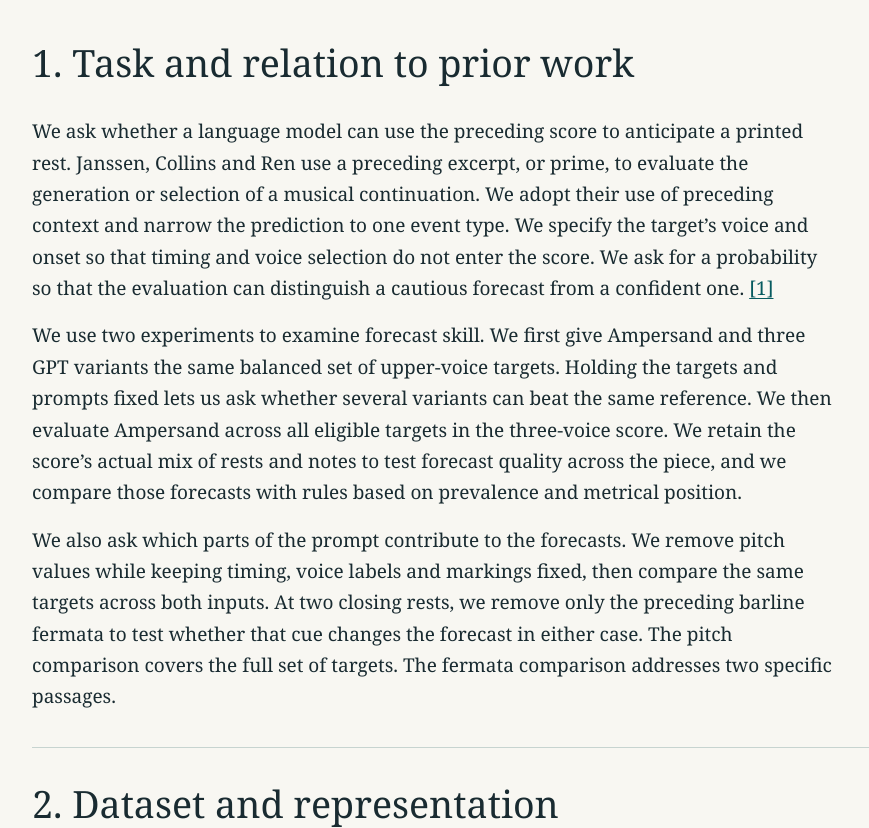
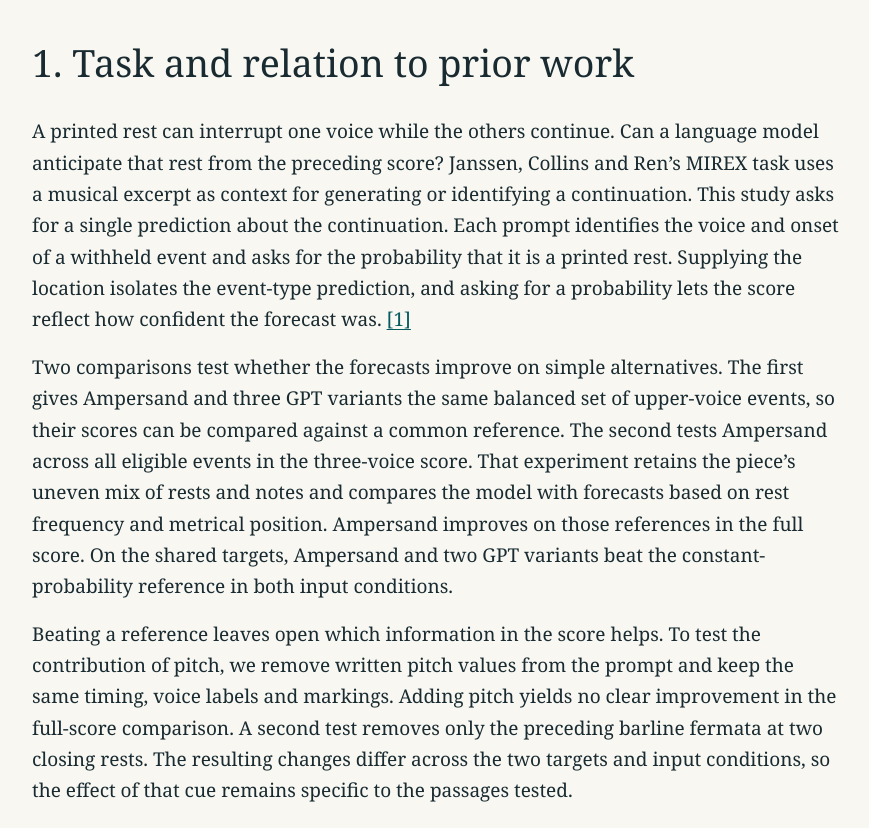
Before and after one commit to ClementineY/ClementineY.github.io, a plain HTML site: page research/forecasting-rests-le-sapin/index.html in a window 1280 px wide. Shown: the part 1001-1829 px from the top of the page, without its empty margins (147-1016 px from the left). Drawn offline with Linux system fonts and the light colour scheme.

Commit message:
Improve the flow of the research introduction

```diff
--- a/research/forecasting-rests-le-sapin/index.html
+++ b/research/forecasting-rests-le-sapin/index.html
@@ -22,9 +22,9 @@ p,li,dd{max-width:76ch}figure{margin:26px 0;background:white;border:1px solid va
 <nav aria-label="Article sections"><a href="#task">Task</a><a href="#data">Dataset</a><a href="#evaluation">Evaluation</a><a href="#results">Results</a><a href="#discussion">Discussion</a><a href="#references">References</a></nav>
 <div class="abstract"><h2>Abstract</h2><p>Can a language model anticipate a printed rest when given the preceding score and the location of the next event? We tested Ampersand v0.1, a general-purpose language model from Humans&amp;, on a three-voice transcription of Sibelius’s <i>Le Sapin</i>. Its forecasts improved on simple score-derived baselines. Adding written pitch did not reliably improve forecasts, and the small aggregate advantage of rhythm-only input came from the unbarred passage. Showing the barline fermata reduced the predicted rest probability at one closing target under both inputs. At the other target, the direction depended on the input. In a separate single-voice comparison on shared targets, Ampersand and two GPT variants beat a constant-probability baseline, while another GPT variant fell short. These findings describe forecasts of printed rests in one piece with the target onset supplied.</p></div>
 <section id="task"><h2>1. Task and relation to prior work</h2>
-<p>We ask whether a language model can use the preceding score to anticipate a printed rest. Janssen, Collins and Ren use a preceding excerpt, or prime, to evaluate the generation or selection of a musical continuation. We adopt their use of preceding context and narrow the prediction to one event type. We specify the target’s voice and onset so that timing and voice selection do not enter the score. We ask for a probability so that the evaluation can distinguish a cautious forecast from a confident one. <a href="#ref-ismir">[1]</a></p>
-<p>We use two experiments to examine forecast skill. We first give Ampersand and three GPT variants the same balanced set of upper-voice targets. Holding the targets and prompts fixed lets us ask whether several variants can beat the same reference. We then evaluate Ampersand across all eligible targets in the three-voice score. We retain the score’s actual mix of rests and notes to test forecast quality across the piece, and we compare those forecasts with rules based on prevalence and metrical position.</p>
-<p>We also ask which parts of the prompt contribute to the forecasts. We remove pitch values while keeping timing, voice labels and markings fixed, then compare the same targets across both inputs. At two closing rests, we remove only the preceding barline fermata to test whether that cue changes the forecast in either case. The pitch comparison covers the full set of targets. The fermata comparison addresses two specific passages.</p></section>
+<p>A printed rest can interrupt one voice while the others continue. Can a language model anticipate that rest from the preceding score? Janssen, Collins and Ren’s MIREX task uses a musical excerpt as context for generating or identifying a continuation. This study asks for a single prediction about the continuation. Each prompt identifies the voice and onset of a withheld event and asks for the probability that it is a printed rest. Supplying the location isolates the event-type prediction, and asking for a probability lets the score reflect how confident the forecast was. <a href="#ref-ismir">[1]</a></p>
+<p>Two comparisons test whether the forecasts improve on simple alternatives. The first gives Ampersand and three GPT variants the same balanced set of upper-voice events, so their scores can be compared against a common reference. The second tests Ampersand across all eligible events in the three-voice score. That experiment retains the piece’s uneven mix of rests and notes and compares the model with forecasts based on rest frequency and metrical position. Ampersand improves on those references in the full score. On the shared targets, Ampersand and two GPT variants beat the constant-probability reference in both input conditions.</p>
+<p>Beating a reference leaves open which information in the score helps. To test the contribution of pitch, we remove written pitch values from the prompt and keep the same timing, voice labels and markings. Adding pitch yields no clear improvement in the full-score comparison. A second test removes only the preceding barline fermata at two closing rests. The resulting changes differ across the two targets and input conditions, so the effect of that cue remains specific to the passages tested.</p></section>
 <section id="data"><h2>2. Dataset and representation</h2>
 <h3>From engraved score to event table</h3>
 <p>The label source was the 1922 Wilhelm Hansen engraving edited and revised by Julia A. Burt, on Sibley PDF pages 41–43. We used Audiveris to convert the scan to MusicXML and compared it with a separately supplied MuseScore MusicXML export. When the files disagreed, the engraved symbols determined the labels. <a href="#ref-score">[2]</a></p>
```
